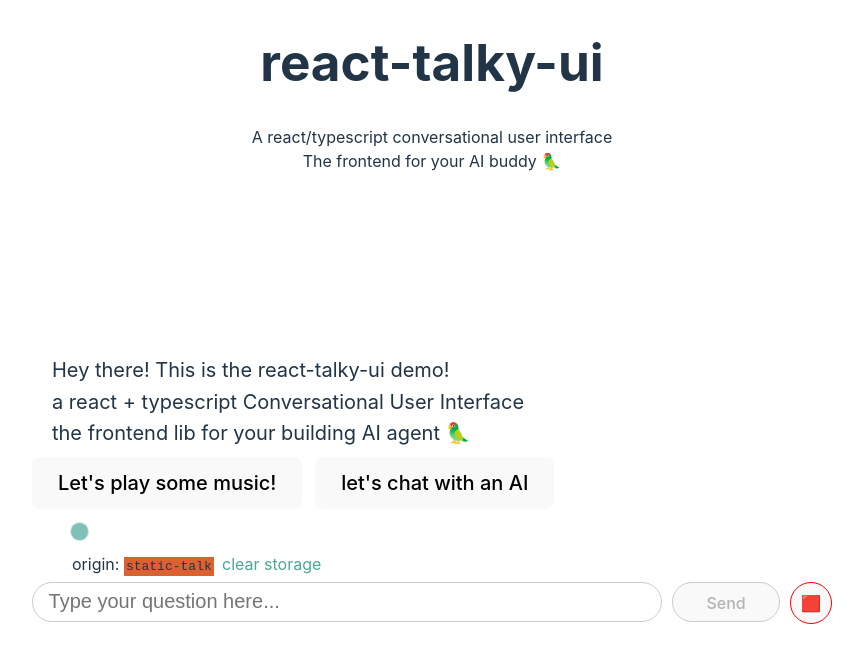
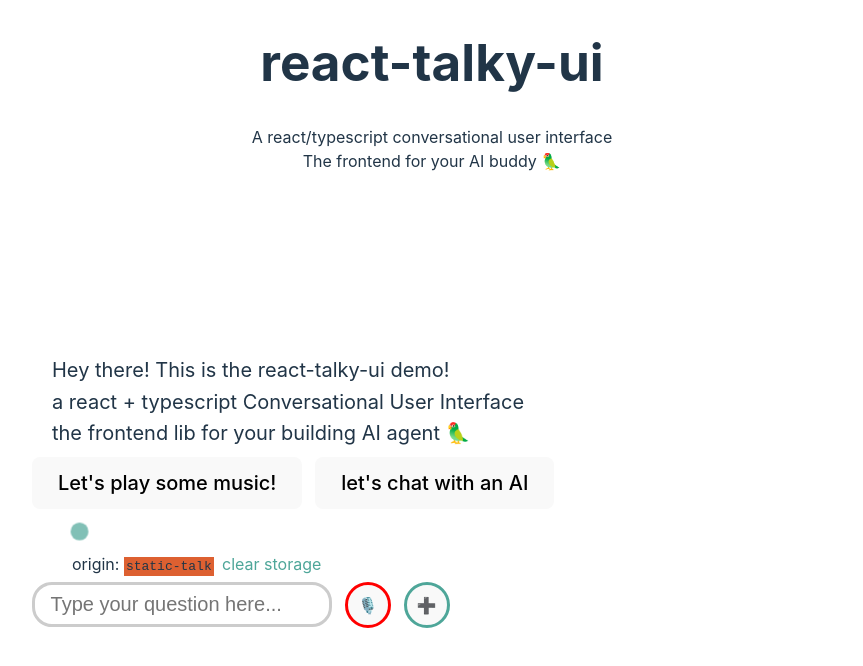
Before and after one commit to Damianofds/react-talky-ui, a React (Vite) app: page / in a window 1280 px wide. Shown: the top 666 px of the page, without its empty margins (208-1071 px from the left). Built offline with nearby package versions, Linux system fonts and the light colour scheme; no server answers.

Commit message:
redesign of input box

```diff
--- a/src/components/InputBox.tsx
+++ b/src/components/InputBox.tsx
@@ -54,13 +54,13 @@ const InputBox: React.FC<InputBoxProps> = ({inputRetriever, conversationRouteKey
 
     const handleOnFocus = (event: React.FocusEvent<HTMLInputElement>) => {
         event.target.style.borderColor = themeColor;
-        event.target.style.borderWidth = '3px';
+        // event.target.style.borderWidth = '1px';
         console.log(event.type)
     };
 
     const handleOnBlur = (event: React.FocusEvent<HTMLInputElement>) => {
         event.target.style.borderColor = 'gray';
-        event.target.style.borderWidth = '0.1px';
+        // event.target.style.borderWidth = '0.1px';
     };
 
     const handleOnMouseEnter = (event: React.MouseEvent<HTMLButtonElement>) => {
@@ -69,7 +69,7 @@ const InputBox: React.FC<InputBoxProps> = ({inputRetriever, conversationRouteKey
 
     const handleOnMouseLeave = (event: React.MouseEvent<HTMLButtonElement>) => {
         (event.target as HTMLButtonElement).style.borderColor = 'gray';
-        (event.target as HTMLButtonElement).style.borderWidth = '0.1px';
+        // (event.target as HTMLButtonElement).style.borderWidth = '0.1px';
     };
 
     const processInput = async () => {
@@ -110,36 +110,51 @@ const InputBox: React.FC<InputBoxProps> = ({inputRetriever, conversationRouteKey
                     placeholder="&nbsp;Type your question here..."
                     onKeyDown={handleKeyPressed}
                     style={{
-                        border: '1px solid #ccc',
+                        border: '3px solid #ccc',
                         padding: '10px',
                         textAlign: 'left',
                         flex: '9',
                         fontSize: fontSize,
-                        height: '40px',
+                        height: '45px',
+                        width: '100%',
+                        maxWidth: '300px',
                         boxSizing: 'border-box',
-                        marginRight: '10px',
+                        marginRight: '1vw',
                         outline: 'green',
                         borderRadius: '20px'
                     }}
                 />
-                <button
+                {inputValue && <button
                     onClick={processInput}
-                    disabled={isLoading || !inputValue}
                     onMouseEnter={handleOnMouseEnter}
                     onMouseLeave={handleOnMouseLeave}
                     style={{
-                        border: '1px solid #ccc',
-                        flex: '1',
-                        height: '40px',
-                        borderRadius: '20px',
-                        boxSizing: 'border-box',
-                        marginRight: '10px',
+                        border: `3px solid ${themeColor}`,
+                        padding: '10px',
+                        color: 'red',
+                        borderRadius: '25px',
+                        outline: 'none',
+                        marginRight: '1vw',
                     }}
                     title='or press enter'
                 >
-                    {isLoading ? 'Loading...' : 'Send'}
+                    {isLoading ? '⌛' : '➡️'}
+                </button>}
+                {isLoading || !inputValue && <VoiceRecorder inputRetriever={inputRetriever} themeColor={themeColor}/>}
+                <button
+                    style={{
+                        border: `3px solid ${themeColor}`,
+                        padding: '10px',
+                        color: themeColor,
+                        borderRadius: '25px',
+                        outline: 'none',
+                        marginRight: '1vw',
+                    }}
+                    onMouseDown={()=>true}
+                    onMouseUp={()=>true}
+                    >
+                    ➕
                 </button>
-                <VoiceRecorder inputRetriever={inputRetriever}/>
             </div>
         </div>
     );
--- a/src/components/VoiceRecorder.tsx
+++ b/src/components/VoiceRecorder.tsx
@@ -3,6 +3,7 @@ import { ChatItemConfig } from './chat-items/TalkItemsConfig';
 
 interface VoiceRecorderProps {
     inputRetriever: (answer: ChatItemConfig) => void;
+    themeColor: string;
 }
 
 const VoiceRecorder: React.FC<VoiceRecorderProps> = ({inputRetriever}) => {
@@ -55,16 +56,17 @@ const VoiceRecorder: React.FC<VoiceRecorderProps> = ({inputRetriever}) => {
       <button
         style={{
           padding: '10px',
-        //   backgroundColor: recording ? 'green' : 'red',
-        //   color: 'white',
+          border: `3px solid red`,
           borderColor: recording ? 'white' : 'red',
+          marginRight: '1vw',
+          color: 'red',
           borderRadius: '25px',
           outline: 'none'
         }}
         onMouseDown={handleMouseDown}
         onMouseUp={handleMouseUp}
       >
-        {recording ? '⬜' : '🟥'}
+        🎙️
       </button>
     </div>
   );
```
